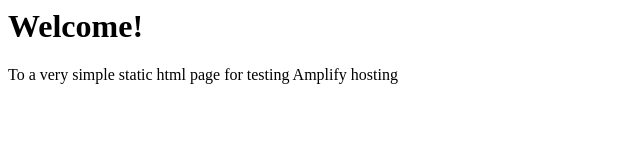
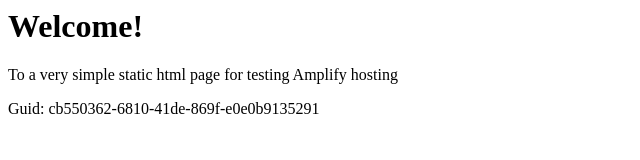
Before and after one commit to aws-aemilia-mxp/Github-PR-Commit-Integration-Test-DoNotTouch-Gith-OKSLNVO2-v1-preprod-eu-south-1, a website: page src/index.html in a window 1280 px wide. Shown: the whole page, without its empty margins (0-640 px from the left). Drawn offline with Linux system fonts and the light colour scheme.

Commit message:
commit from integ tests

```diff
--- a/src/index.html
+++ b/src/index.html
@@ -1,3 +1,5 @@
+
+
 <html lang="en">
 
 <head>
@@ -10,6 +12,6 @@
 <body>
     <h1>Welcome!</h1>
     <p>To a very simple static html page for testing Amplify hosting</p>
-</body>
+    <p>Guid: cb550362-6810-41de-869f-e0e0b9135291</p></body>
 
 </html>
```
